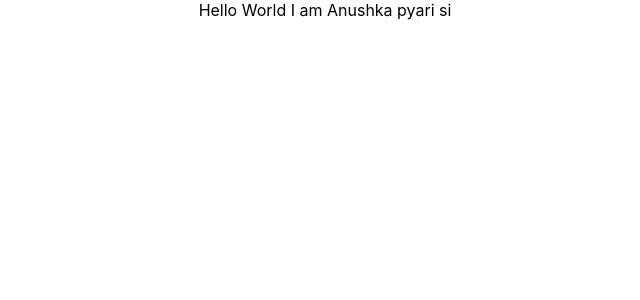
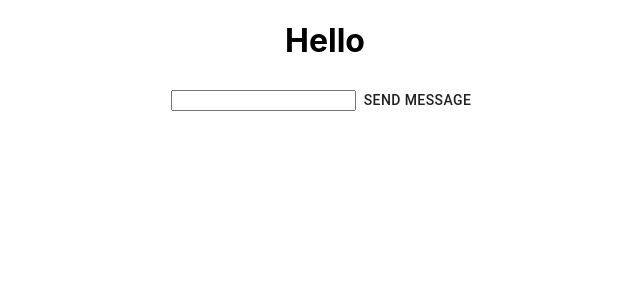
Before and after one commit to Anushka7310/react-messenger, a React (Create React App) app: page / in a window 1280 px wide. Shown: the top 300 px of the page, without its empty margins (315-955 px from the left). Built offline with nearby package versions, Linux system fonts and the light colour scheme.

Commit message:
added function to show input messages

```diff
--- a/package.json
+++ b/package.json
@@ -3,6 +3,8 @@
   "version": "0.1.0",
   "private": true,
   "dependencies": {
+    "@material-ui/core": "^4.12.3",
+    "@mui/material": "^5.1.0",
     "@testing-library/jest-dom": "^5.14.1",
     "@testing-library/react": "^11.2.7",
     "@testing-library/user-event": "^12.8.3",
--- a/src/App.js
+++ b/src/App.js
@@ -1,9 +1,39 @@
+import  React, { useState } from 'react';
 import './App.css';
+import { Button } from '@material-ui/core';
 
 function App() {
+  const [input, setInput] = useState('');
+  const [messages, setMessages] = useState([]);
+
+  console.log(input);
+  console.log(messages);
+
+  const sendMessage = (event) => {
+    event.preventDefault();
+    // aal th elogic to send a message goes
+    setMessages([...messages, input])
+    setInput('');
+
+  }
+
+
   return (
     <div className="App">
-      Hello World I am Anushka pyari si
+      <h1>Hello </h1>
+
+    <form>
+      <input value={input} onChange={event => setInput(event.target.value)} />
+      <Button  type='submit' onClick={sendMessage}> Send Message</Button>
+    </form>
+
+    {/*messages themselves*/}
+
+  {
+  messages.map(messages => (
+    <p>{messages}</p>
+  ))
+  }
     </div>
   );
 }
```
Also changed, not shown: 1 other file (tests, documents, lock files or other folders).
